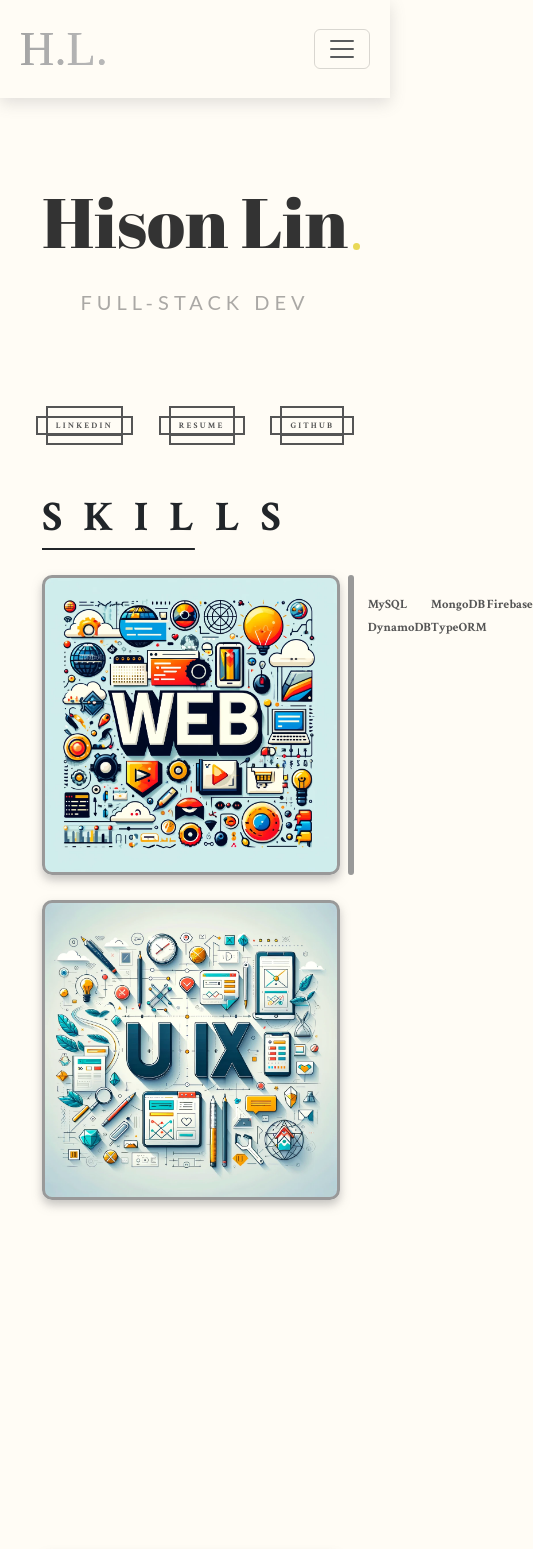
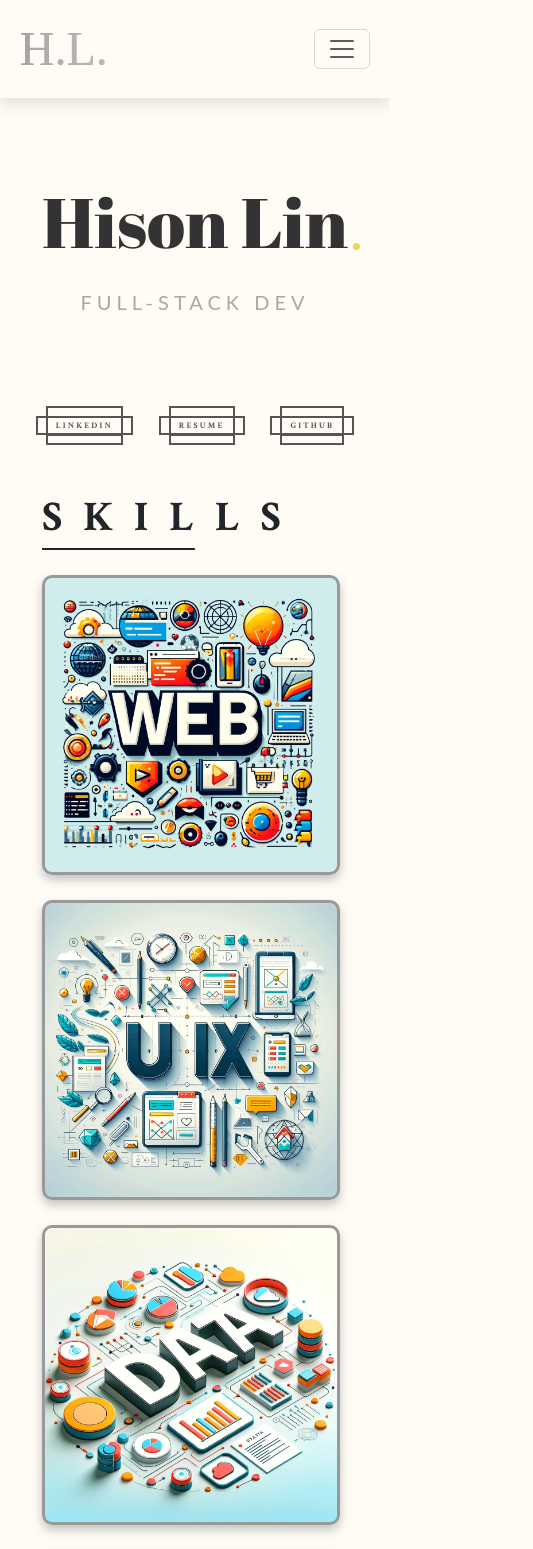
Before and after one commit to hisonlin/portfolio, a React (Vite) app: page /portfolio in a window 390 px wide. Shown: the top 1549 px of the page, 533 px wide, since content can reach past the window. Built offline with nearby package versions, Linux system fonts and the light colour scheme; a web font is replaced by a local one.

Commit message:
fixed small screen skill cards

```diff
--- a/src/Component/Skill/SkillCard.scss
+++ b/src/Component/Skill/SkillCard.scss
@@ -237,7 +237,7 @@
   #uixCard {
     grid-row: 3;
   }
-  #dataCard {
+  #databaseCard {
     grid-row: 4;
   }
   #androidCard {
```
